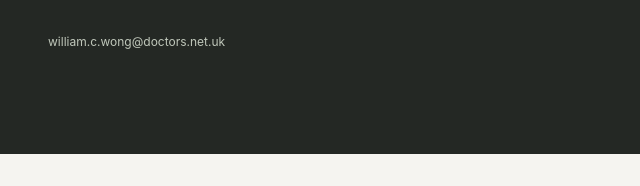
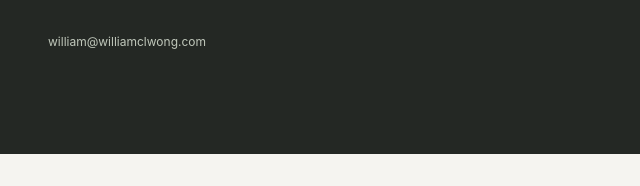
Before and after one commit to liam84-blip/williamclwong-website, a plain HTML site: page index.html in a window 1280 px wide. Shown: the part 5622-5808 px from the top of the page, 0-640 px from the left. Drawn offline with Linux system fonts and the light colour scheme.

Commit message:
Update public contact email to william@williamclwong.com

```diff
--- a/index.html
+++ b/index.html
@@ -38,7 +38,7 @@
 <article class="education-card wide-card"><div><p class="eyebrow">Executive &amp; professional education</p><h3>Business, finance &amp; applied AI</h3></div><ul><li>Certificate in Business Excellence<span>Columbia Business School</span></li><li>Leading with Finance<span>Harvard Business School</span></li><li>No Code AI and Machine Learning – Building Data Science Solutions<span>MIT Professional Education</span></li></ul></article></div>
 <div class="research"><div><p class="eyebrow">Research &amp; teaching</p><h3>Publications &amp; clinical education</h3><p>Research co-authorship, clinical audits, teaching and conference presentations.</p></div><div class="research-list"><p><span>2011</span> Parathyroidectomy research<small>Annals of the Royal College of Surgeons of England · Co-author</small></p><p><span>2010</span> Surgical case report<small>Journal of Surgical Case Reports · Co-author</small></p></div></div></section>
 <section class="wrap cv-banner" aria-label="Professional CV"><div><p class="eyebrow">Professional background</p><h2>Curriculum vitae</h2></div><div><p>Clinical appointments, qualifications, professional education and research.</p><div class="actions"><a class="button primary" href="/cv.html">View CV <span aria-hidden="true">↗</span></a><a class="text-link" href="/William-Wong-CV.txt" download>Download CV (.txt) <span aria-hidden="true">↓</span></a></div></div></section>
-<section class="contact" id="contact"><div class="wrap"><p class="eyebrow">04 / CONTACT</p><h2>Clinical leadership<br>in AI &amp; digital health.</h2><p>For senior clinical leadership opportunities, clinical AI advisory work and healthcare technology collaborations.</p><div class="actions"><a class="button light-button" href="mailto:william.c.wong@doctors.net.uk">Email William <span aria-hidden="true">↗</span></a><a class="text-link" href="https://www.linkedin.com/in/wwcl84/" target="_blank" rel="noopener noreferrer">LinkedIn <span aria-hidden="true">↗</span></a></div><a class="email-address" href="mailto:william.c.wong@doctors.net.uk">william.c.wong@doctors.net.uk</a></div></section>
+<section class="contact" id="contact"><div class="wrap"><p class="eyebrow">04 / CONTACT</p><h2>Clinical leadership<br>in AI &amp; digital health.</h2><p>For senior clinical leadership opportunities, clinical AI advisory work and healthcare technology collaborations.</p><div class="actions"><a class="button light-button" href="mailto:william@williamclwong.com">Email William <span aria-hidden="true">↗</span></a><a class="text-link" href="https://www.linkedin.com/in/wwcl84/" target="_blank" rel="noopener noreferrer">LinkedIn <span aria-hidden="true">↗</span></a></div><a class="email-address" href="mailto:william@williamclwong.com">william@williamclwong.com</a></div></section>
 </main>
 <footer class="wrap"><div class="footerline"><a class="brand" href="/">William Wong<span class="brand-dot" aria-hidden="true">.</span></a><span>London, UK · GMC 7043331</span><span>© 2026 Dr William Wong</span></div></footer>
 </body></html>
```
